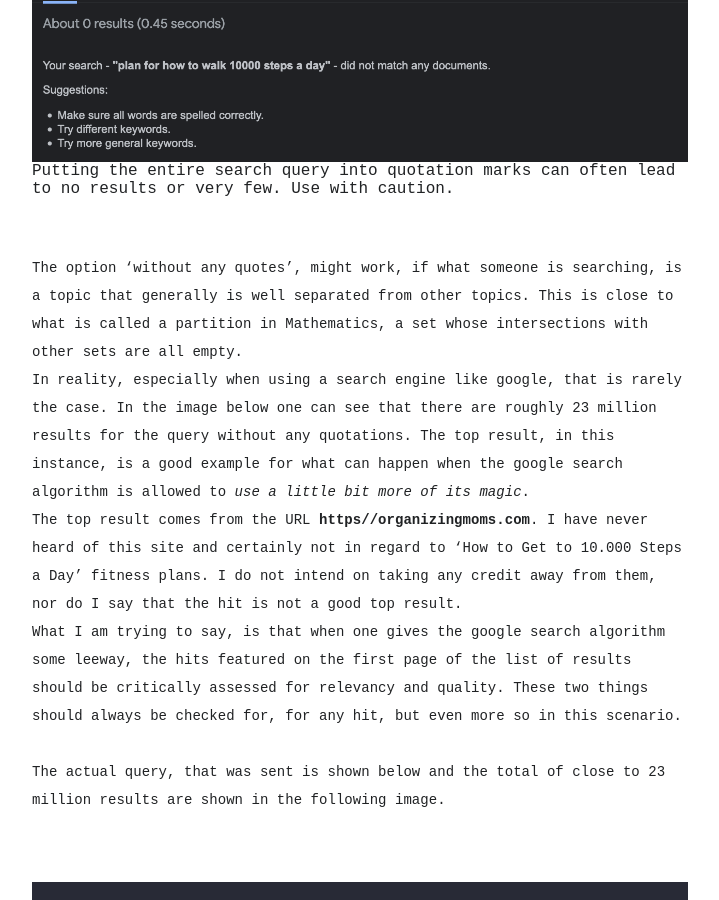
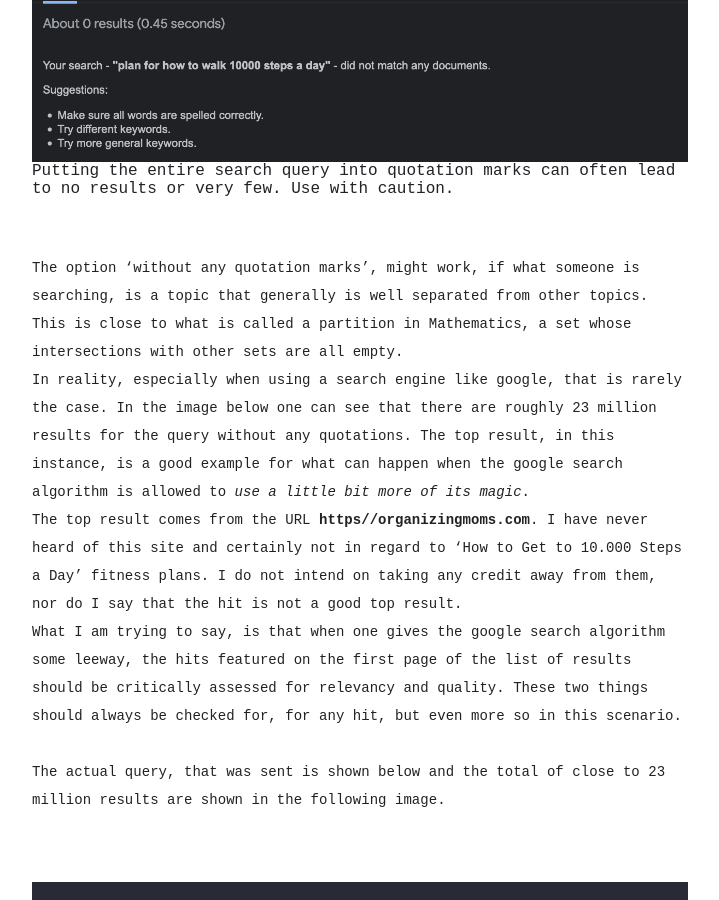
Before and after one commit to kletobias/kletobias.github.io, a Jekyll site: the page built from _posts/2022-01-11-google-search-operators.md, in a window 1280 px wide and 900 px high, scrolled down 3862 px. Shown: the whole window, without its empty margins (38-757 px from the left). Built offline with Jekyll 4.4.1, drawn with Linux system fonts in a browser that asks for light colours; nearby versions of some CDN libraries; some web fonts are replaced; some of the changed text lies outside the part shown.

Commit message:
fixes google search operators

```diff
--- a/_posts/2022-01-11-google-search-operators.md
+++ b/_posts/2022-01-11-google-search-operators.md
@@ -7,7 +7,7 @@
 accent_color: '#08877d'
 ---
 
-# Google<br>Search<br>Operators<br>2022 Part 1
+# Google<br>Search<br>Operators 2022<br>Part 1
 
 <br>
 
@@ -96,10 +96,10 @@
 
 <br>
 <br>
-The option 'without any quotes', might work, if what someone is searching, is a
-topic that generally is well separated from other topics. This is close to what
-is called a partition in Mathematics, a set whose intersections with other sets
-are all empty.<br>
+The option 'without any quotation marks', might work, if what someone is
+searching, is a topic that generally is well separated from other topics. This
+is close to what is called a partition in Mathematics, a set whose intersections
+with other sets are all empty.<br>
 In reality, especially when using a search engine like google, that is rarely
 the case. In the image below one can see that there are roughly 23 million
 results for the query without any quotations. The top result, in this instance,
@@ -166,7 +166,7 @@
 <br>
 
 <figure>
-  <img src='/blog/images/no_quotations.png' alt='all_quoted'>
+  <img src='/blog/images/split_two_quoted_parts.png' alt='two_parts_quoted'>
   <figcaption>The number of hits shows, that only about 10000 matches were
   found.Needless to say, that there is a huge difference in order of magnitude
   between this and the queru without any parenthesis in the number of returned
```
